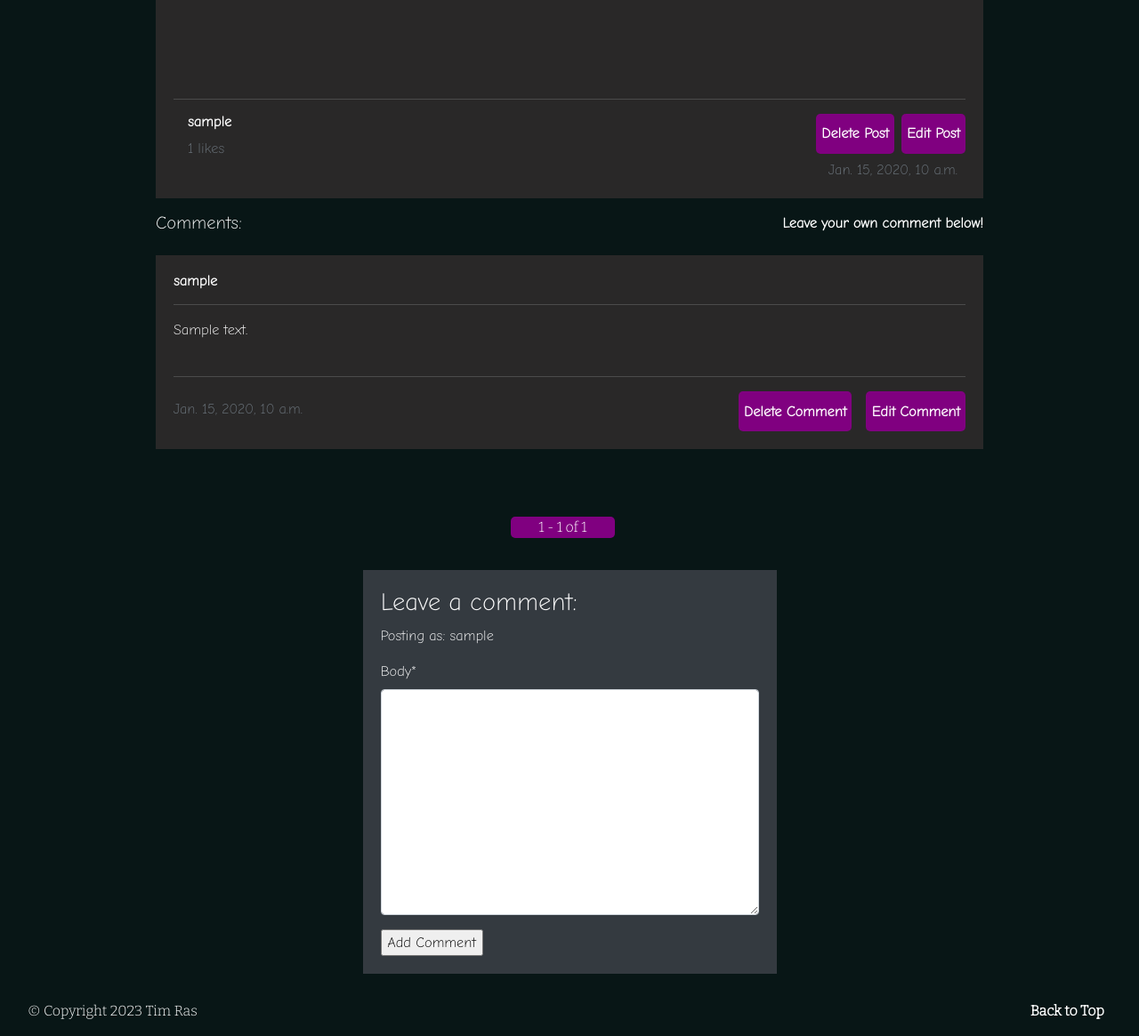
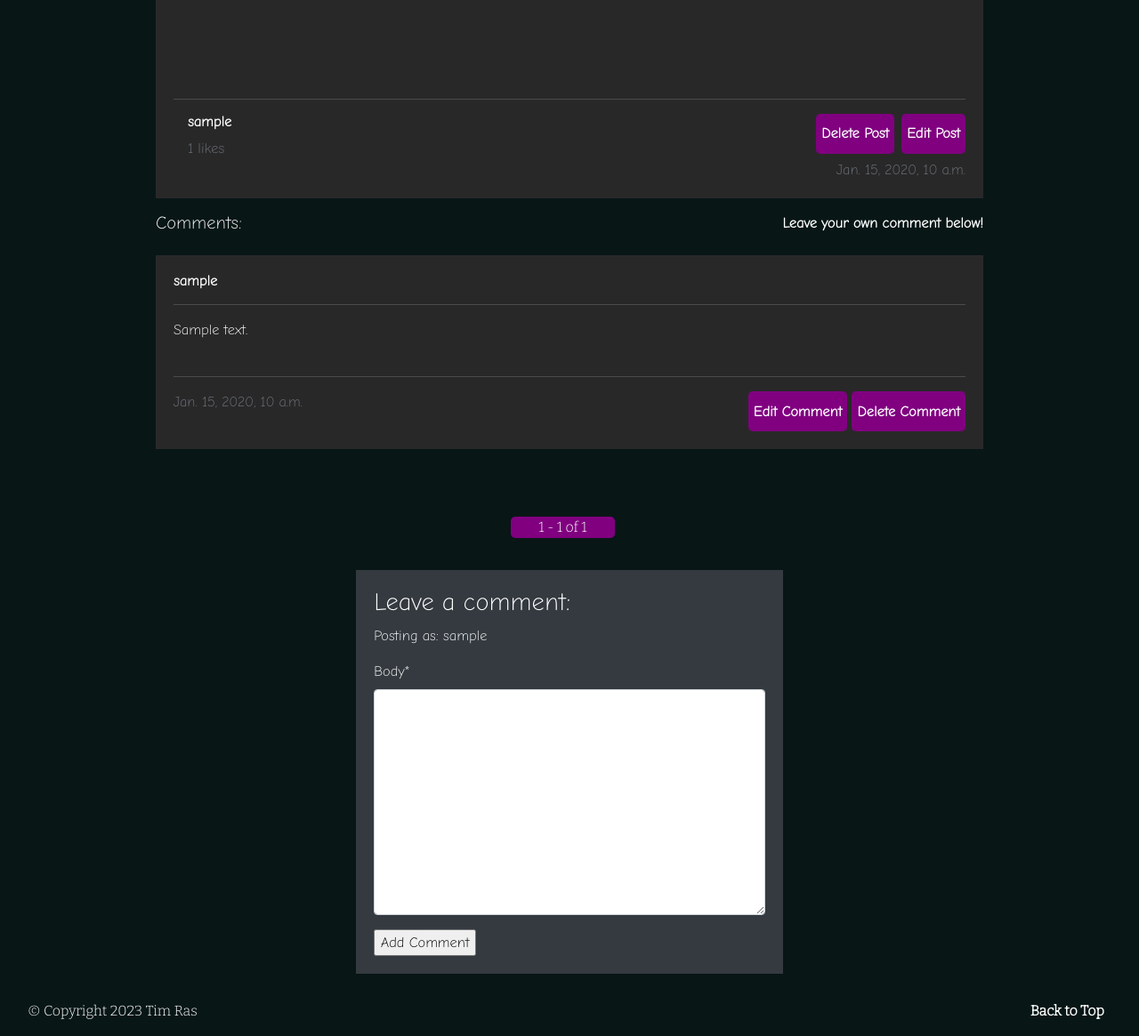
Before and after one commit to TimRas/Mynterest, a Django app: a page that uses content/templates/post_detail.html in a window 1280 px wide. Shown: the part 211-1376 px from the top of the page at 89% size. Run offline with Django 3.2, Linux system fonts and the light colour scheme; a user stored in the database is signed in; tables that the repository leaves empty hold one stand-in row (values such as "Sample post"); some libraries are stand-ins or nearby versions.

Commit message:
Add responsiveness to post details page

```diff
--- a/content/templates/post_detail.html
+++ b/content/templates/post_detail.html
@@ -34,11 +34,11 @@ Post Details
             <div class="card border-0">
                 <div class="card-body post-card-body text-white">
                     <div class="card-title">
-                        <div class="row mx-0 pl-1 d-flex justify-content-around">
+                        <div class="row mx-0 pl-1 d-flex justify-content-between justify-content-md-around">
                             <div class="col">
                                 <h4><strong>{{ post.title }}</strong></h4>
                             </div>
-                            <div class="post-likes col-1 text-right">
+                            <div class="post-likes col-2 col-md-1 text-right">
                                 {% if user.is_authenticated %}
                                 <form class="d-inline" action="{% url 'post_like' post.slug %}" method="POST">
                                     {% csrf_token %}
@@ -59,12 +59,12 @@ Post Details
                     <hr>
                     <div class="row">
                         {% if post.image %}
-                        <div class="col-6 post-body pl-4">
+                        <div class="col-12 col-md-6 post-body pl-4">
                             <p class="pl-2">{{ post.content|safe }}</p>
                         </div>
-                        <div class="col-6">
+                        <div class="col-12 col-md-6">
                             <div class="post-image-container">
-                                <img src="{{ post.image.url }}" alt="Post Image" class="post-image pr-2">
+                                <img src="{{ post.image.url }}" alt="Post Image" class="post-image pr-2 img-fluid">
                             </div>
                         </div>
                         {% else %}
@@ -75,11 +75,11 @@ Post Details
                     </div>
                     <hr>
                     <div class="row">
-                        <div class="col-3">
+                        <div class="col-lg-6 col-md-3">
                             <h6 class="pl-3"><strong>{{ post.author }}</strong></h6>
                             <p class="card-text text-muted pl-3">{{ post.likes.count }} likes</p>
                         </div>
-                        <div class="col-9">
+                        <div class="col-lg-6 col-md-9">
                             {% if post.author == request.user %}
                             <button class="button post-detail-buttons float-right">
                                 <a href="{% url 'edit_post' slug=post.slug %}">Edit Post</a>
@@ -90,11 +90,14 @@ Post Details
                             {% endif %}
                         </div>
                     </div>
-                    <div class="row float-right">
-                        <p class="card-text text-muted pr-4">{{ post.created_date }}</p>
+                    <div class="row">
+                        <div class="col-12">
+                            <p class="card-text text-muted float-right">{{ post.created_date }}</p>
                         </div>
                     </div>
                 </div>
+            </div>
+
 
             <div class="row mt-3">
                 <div class="col-6">
@@ -105,6 +108,43 @@ Post Details
                 </div>
             </div>
             {% for comment in comments %}
+            <div class="card mt-2 mb-3 border-0">
+                <div class="card-body post-card-body text-white">
+                    <div>
+                        <ul class="list-unstyled my-0">
+                            <li class="media">
+                                <div class="media-body">
+                                    <h6 class="mt-0"><strong>{{ comment.author.username }}</strong></h6>
+                                    <hr>
+                                    <div class="comment-body">{{ comment.body|safe }}</div>
+                                    <hr>
+                                    <div class="row">
+                                        <div class="col-12 col-md-3">
+                                            <p class="card-text text-muted">{{ comment.created_date }}</p>
+                                        </div>
+                                        <div class="col-12 col-md-9">
+                                            {% if post.author == request.user %}
+                                                <div class="align-buttons-right float-right">
+                                                    <button class="button post-detail-buttons comment-buttons-width">
+                                                        <a href="{% url 'edit_comment' comment_id=comment.id %}">Edit Comment</a>
+                                                    </button>
+                                                    <button class="button post-detail-buttons comment-buttons-width">
+                                                        <a href="{% url 'delete_comment' comment_id=comment.id %}">Delete Comment</a>
+                                                    </button>
+                                                </div>
+                                            {% endif %}
+                                        </div>
+                                    </div>
+                                </div>
+                            </li>
+                        </ul>
+                    </div>
+                </div>
+            </div>
+            {% empty %}
+            <p class="text-white">No comments yet.</p>
+            {% endfor %}
+            <!-- {% for comment in comments %}
             <div class="card mt-2 mb-3 border-0">
                 <div class="card-body post-card-body text-white">
                     <div>
@@ -140,7 +180,7 @@ Post Details
             </div>
             {% empty %}
             <p class="text-white">No comments yet.</p>
-            {% endfor %}
+            {% endfor %} -->
 
             <div class="pagination container">
                 <div class="mx-auto row pagination-container">
@@ -177,7 +217,8 @@ Post Details
                 </div>
             </div>
 
-            <div class="row-md-6 card mt-4 mb-3 comment-form mx-auto border-0">
+            <div class="row mt-4 mb-3">
+                <div class="col-lg-6 col-md-8 col-sm-10 col-xs-12 card border-0 mx-auto px-0">
                     <div class="card-body bg-dark text-white">
                         {% if user.is_authenticated %}
                         <h3>Leave a comment:</h3>
@@ -185,11 +226,11 @@ Post Details
                         <form method="post">
                             {% csrf_token %}
                             {{ comment_form|crispy }}
-                        <input class="right" type="submit" value="Add Comment">
+                            <input type="submit" value="Add Comment">
                         </form>
                         {% else %}
                         <h3>Sign up now and join us in the comments!</h3>
-                    <button class="button post-button ml-5">
+                        <button class="button post-register-button ml-5 float-right">
                             <a href="{% url 'account_signup' %}">Register</a>
                         </button>
                         {% endif %}
@@ -197,5 +238,6 @@ Post Details
                 </div>
             </div>
         </div>
+    </div>
 </section>
 {% endblock %}
--- a/static/css/style.css
+++ b/static/css/style.css
@@ -501,11 +501,6 @@ hr {
     min-height: 86vh;
 }
 
-.comment-form {
-    width: 50%;
-    border-radius: 5px;
-}
-
 
 /* ---- Back to top button ----*/
 
@@ -649,6 +644,43 @@ hr {
     }
 }
 
+/* ---- Post Details Page  ----*/
+
+@media (max-width: 991px) {
+    .post-body {
+        min-height: 15em;
+    }
+}
+
+@media (max-width: 585px) {
+    .post-detail-buttons {
+        max-height: 2.2em;
+        padding: 0.3em;
+        margin-top: 0.5em;
+        margin-bottom: 0.5em;
+    }
+}
+
+@media (max-width: 991px) {
+    .comment-body {
+        min-height: 10em;
+    }
+}
+
+@media (max-width: 415px) {
+    .align-buttons-right {
+        text-align: right;
+    }
+}
+
+@media (max-width: 415px) {
+    .comment-buttons-width {
+        width: 100%;
+    }
+}
+
+/* ---- Post Images ----*/
+
 @media (max-width: 990px) {
     .post-image-container {
         text-align: center;
```
Lines whose indentation alone changed are shown as unchanged.
